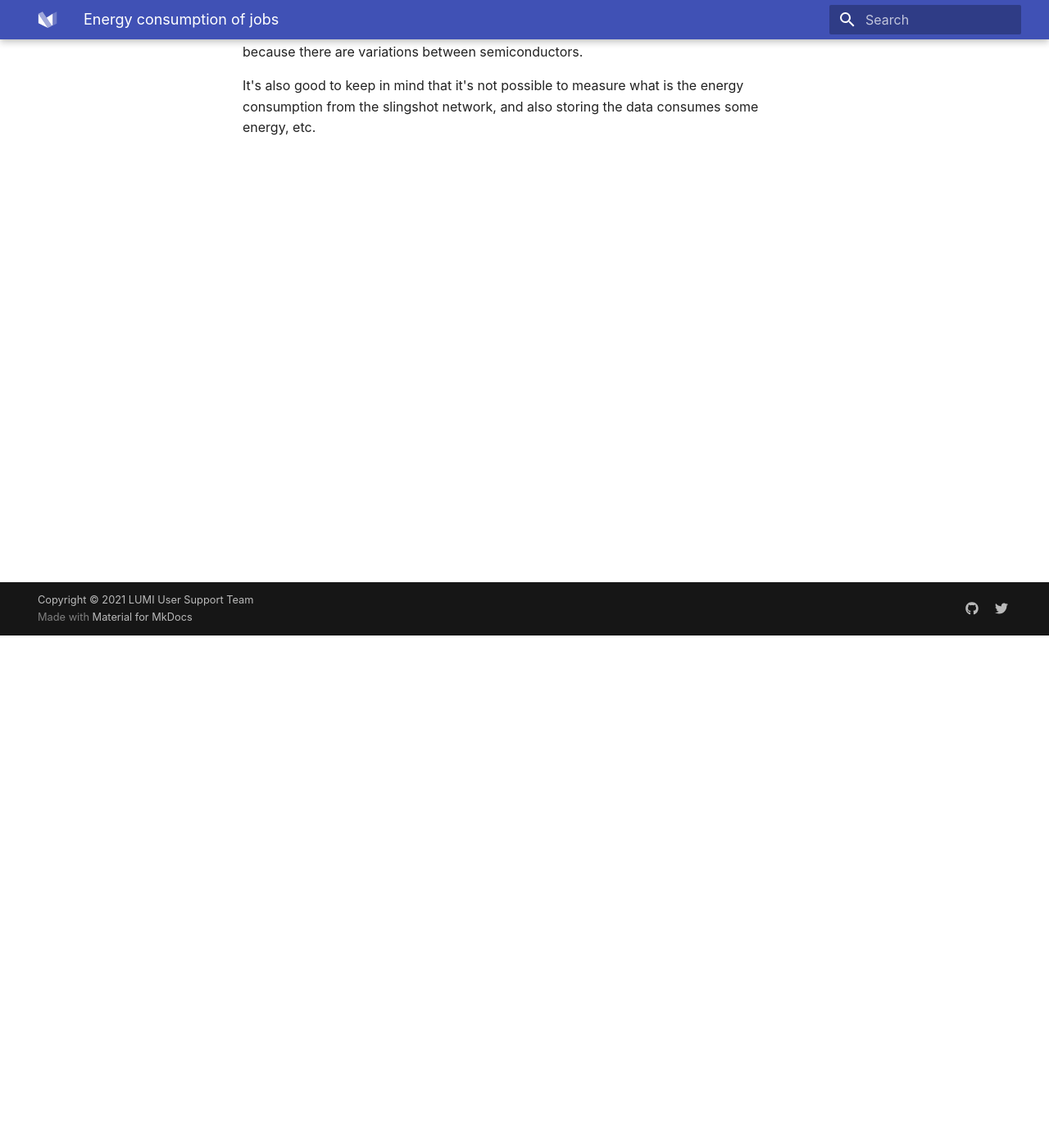
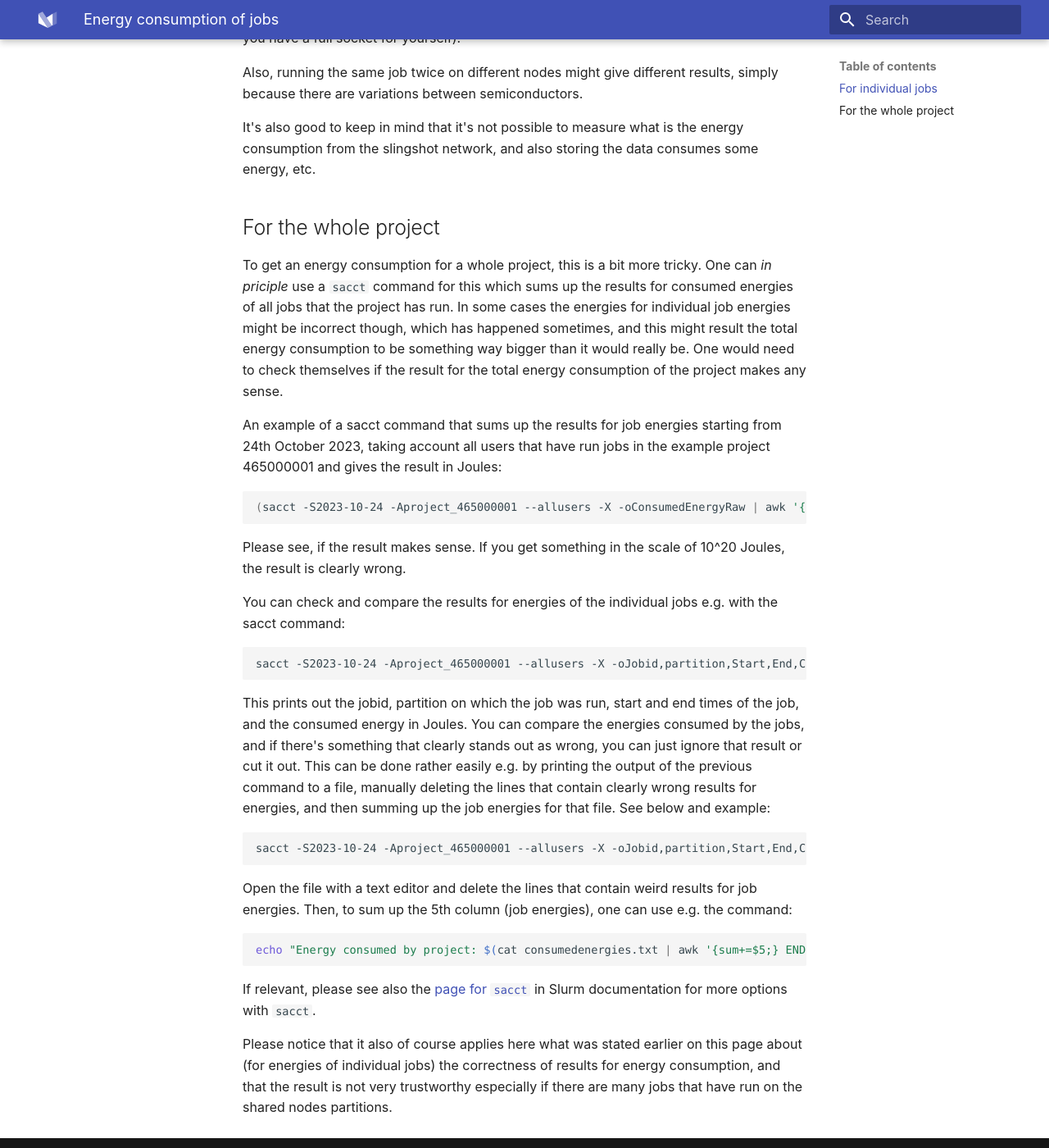
Before and after one commit to Lumi-supercomputer/lumi-userguide, an MkDocs documentation site: the page built from docs/runjobs/scheduled-jobs/jobenergy.md, in a window 1280 px wide and 1400 px high, scrolled down 625 px. Shown: the whole window at 82% size. Built offline with MkDocs 1.6.1 and Material for MkDocs 9.7.7, drawn with Linux system fonts in a browser that asks for light colours.

Commit message:
Update jobenergy.md
Adding info for how to get the energy consumption for the whole project. I know, it's far from exact, but we were requested to add something about this. EuroHPC JU is asking the result for their final reports and PI's need to write some number there.

````diff
--- a/docs/runjobs/scheduled-jobs/jobenergy.md
+++ b/docs/runjobs/scheduled-jobs/jobenergy.md
@@ -1,4 +1,6 @@
 # Energy consumption of jobs
+
+## For individual jobs
 
 With the following commands one can check _an estimate_ for the _energy consumption_ of their jobs:
 
@@ -19,3 +21,37 @@ First of all, the results roughly make sense only for jobs that utilize a full n
 Also, running the same job twice on different nodes might give different results, simply because there are variations between semiconductors.
 
 It's also good to keep in mind that it's not possible to measure what is the energy consumption from the slingshot network, and also storing the data consumes some energy, etc.
+
+## For the whole project
+
+To get an energy consumption for a whole project, this is a bit more tricky. One can _in priciple_ use a `sacct` command for this which sums up the results for consumed energies of all jobs that the project has run. In some cases the energies for individual job energies might be incorrect though, which has happened sometimes, and this might result the total energy consumption to be something way bigger than it would really be. One would need to check themselves if the result for the total energy consumption of the project makes any sense.
+
+An example of a sacct command that sums up the results for job energies starting from 24th October 2023, taking account all users that have run jobs in the example project 465000001 and gives the result in Joules:
+
+```bash
+(sacct -S2023-10-24 -Aproject_465000001 --allusers -X -oConsumedEnergyRaw | awk '{sum+=$1;} END{print sum;}') Joules"
+```
+
+Please see, if the result makes sense. If you get something in the scale of 10^20 Joules, the result is clearly wrong.
+
+You can check and compare the results for energies of the individual jobs e.g. with the sacct command:
+
+```bash
+sacct -S2023-10-24 -Aproject_465000001 --allusers -X -oJobid,partition,Start,End,ConsumedEnergyRaw
+```
+
+This prints out the jobid, partition on which the job was run, start and end times of the job, and the consumed energy in Joules. You can compare the energies consumed by the jobs, and if there's something that clearly stands out as wrong, you can just ignore that result or cut it out. This can be done rather easily e.g. by printing the output of the previous command to a file, manually deleting the lines that contain clearly wrong results for energies, and then summing up the job energies for that file. See below and example:
+
+```bash
+sacct -S2023-10-24 -Aproject_465000001 --allusers -X -oJobid,partition,Start,End,ConsumedEnergyRaw > consumedenergies.txt
+```
+
+Open the file with a text editor and delete the lines that contain weird results for job energies. Then, to sum up the 5th column (job energies), one can use e.g. the command:
+
+```bash
+echo "Energy consumed by project: $(cat consumedenergies.txt | awk '{sum+=$5;} END{print sum;}') Joules"
+```
+
+If relevant, please see also the [page for `sacct`](https://slurm.schedmd.com/sacct.html) in Slurm documentation for more options with `sacct`.
+
+Please notice that it also of course applies here what was stated earlier on this page about (for energies of individual jobs) the correctness of results for energy consumption, and that the result is not very trustworthy especially if there are many jobs that have run on the shared nodes partitions.
````
